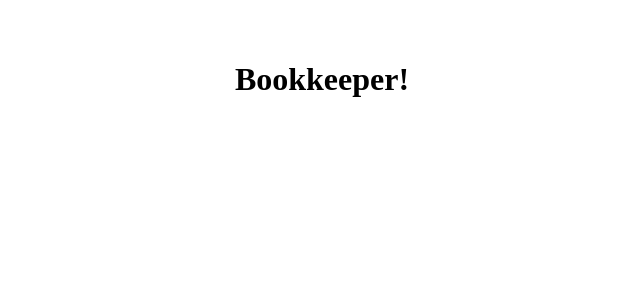
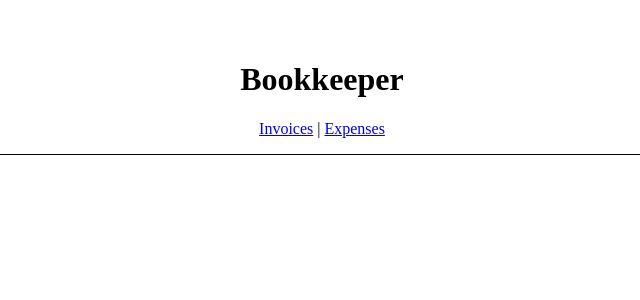
Before and after one commit to Uillianleal/tutorial-react-router-dom6-4, a React (Vite) app: page / in a window 1280 px wide. Shown: the top 300 px of the page, without its empty margins (318-958 px from the left). Built offline with nearby package versions, Linux system fonts and the light colour scheme.

Commit message:
Link without full page reload

```diff
--- a/src/App.tsx
+++ b/src/App.tsx
@@ -1,9 +1,19 @@
+import { Link } from "react-router-dom";
 import "./App.css";
 
 function App() {
   return (
     <div>
-      <h1>Bookkeeper!</h1>
+      <h1>Bookkeeper</h1>
+      <nav
+        style={{
+          borderBottom: "solid 1px",
+          paddingBottom: "1rem",
+        }}
+      >
+        <Link to="/invoices">Invoices</Link> |{" "}
+        <Link to="/expenses">Expenses</Link>
+      </nav>
     </div>
   );
 }
--- a/src/main.tsx
+++ b/src/main.tsx
@@ -1,9 +1,9 @@
-import React from "react";
 import ReactDOM from "react-dom/client";
 import App from "./App.tsx";
+import { BrowserRouter } from "react-router-dom";
 
 ReactDOM.createRoot(document.getElementById("root") as HTMLElement).render(
-  <React.StrictMode>
+  <BrowserRouter>
     <App />
-  </React.StrictMode>
+  </BrowserRouter>
 );
```
